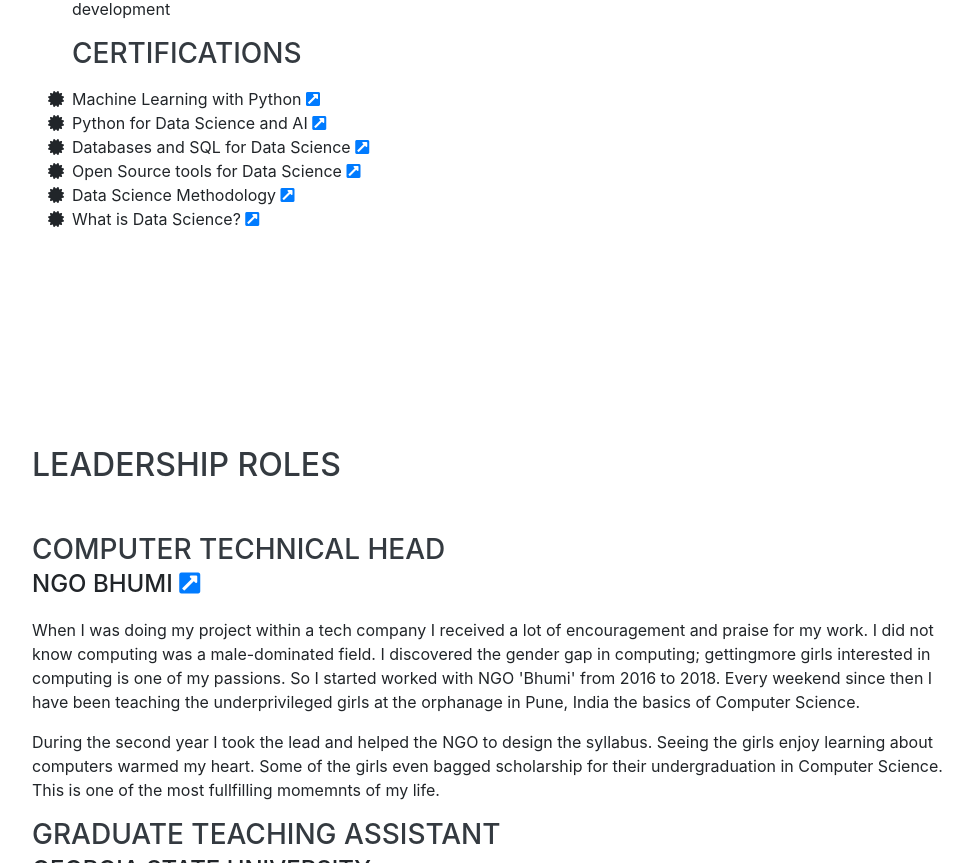
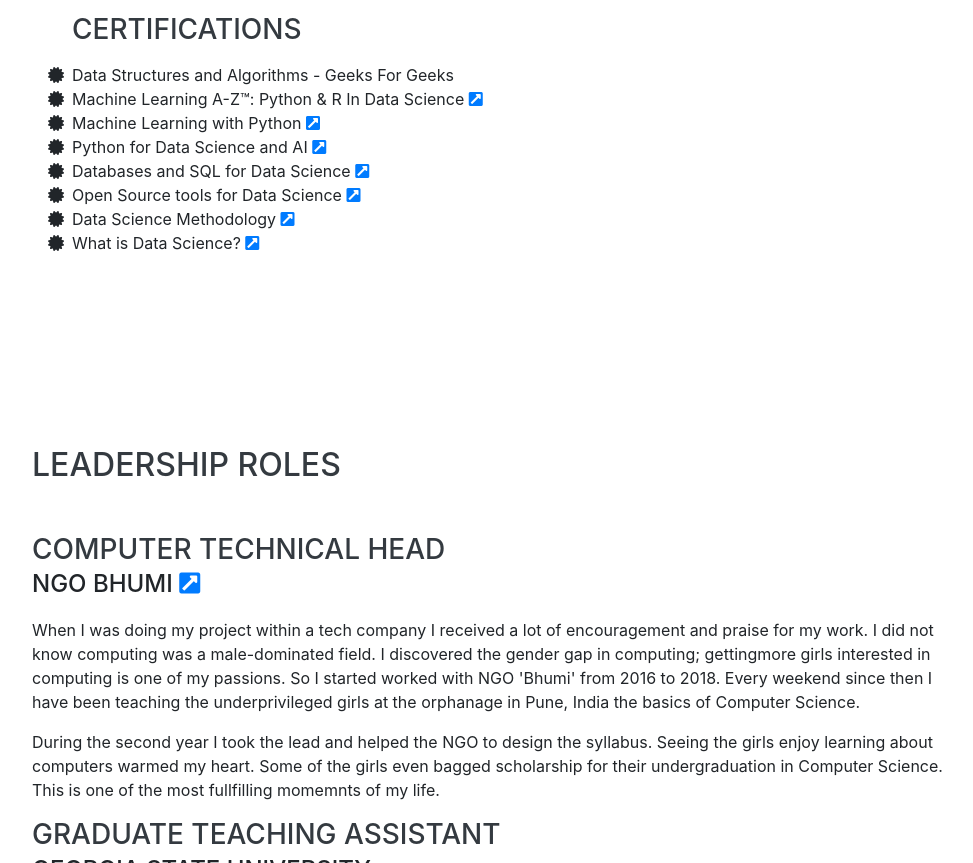
Before and after one commit to shivanibhoite/shivanibhoite.github.io, a website with bundled scripts: page index.html in a window 1280 px wide. Shown: the part 4515-5378 px from the top of the page, without its empty margins (288-1261 px from the left). Built offline with nearby package versions, Linux system fonts and the light colour scheme; a web font is replaced by a local one.

Commit message:
Update index.html

```diff
--- a/index.html
+++ b/index.html
@@ -279,79 +279,6 @@
 </div>
 </section>
 
-       <!--<ul class="list-inline dev-icons">
-          <li class="list-inline-item">
-            <i class="fab fa-java"></i>
-          </li>
-          <li class="list-inline-item">
-            <i class="fab fa-python"></i>
-          </li>
-
-          <li class="list-inline-item">
-            <i class="fas fa-database"></i>
-          </li>
-
-
-          <li class="list-inline-item">
-            <i class="fab fa-angular"></i>
-          </li>
-
-           <li class="list-inline-item">
-            <i class="devicon-mysql-plain-wordmark"></i>
-          </li>
-
-          <li class="list-inline-item">
-
-        </ul>
-        <h3>
-          Java             Python           SQL
-          </h3>
-
-          <p><li>
-
-          </li></p>
-
-          <p><li>
-
-          </li></p>
-
-
-        <div class="subheading mb-3">Software &amp; Tools </div>
-        <ul class="list-inline dev-icons">
-          <li class="list-inline-item">
-            <i class="fab fa-jenkins"></i>
-          </li>
-
-
-          <li class="list-inline-item">
-          <i class="fab fa-github"></i></li>
-
-          <li class="list-inline-item">
-            <i class="fab fa-android"></i></li>
-
-          <li class="list-inline-item">
-            <i class="fab fa-jira"></i>
-          </li>
-
-</li>
-        <div class="subheading mb-3">Automation Tools</div>
-        <ul class="list-inline dev-icons">
-          <li class="list-inline-item">
-            <i class="fab fa-html5"></i>
-          </li>
-
-
-
-
-
-        </ul>
-      </div>
-
-
-      </div>
-    </section> -->
-
-
 
 
 <hr class="m-0">
@@ -386,6 +313,18 @@
              <h3 class="mb-0">Certifications</h3>
                        <div class="subheading mb-3"> </div>
           <p>
+
+           <li>
+            <i class="fa-li fa fa-certificate"></i>
+            Data Structures and Algorithms - Geeks For Geeks
+          </li>
+
+          <li>
+            <i class="fa-li fa fa-certificate"></i>
+            Machine Learning A-Z™: Python & R In Data Science
+            <a href="https://www.udemy.com/certificate/UC-EHI5A3FP/" target="_blank"><i class="fas fa-external-link-square-alt"></i></a>
+          </li>
+
 
           <li>
             <i class="fa-li fa fa-certificate"></i>
```
